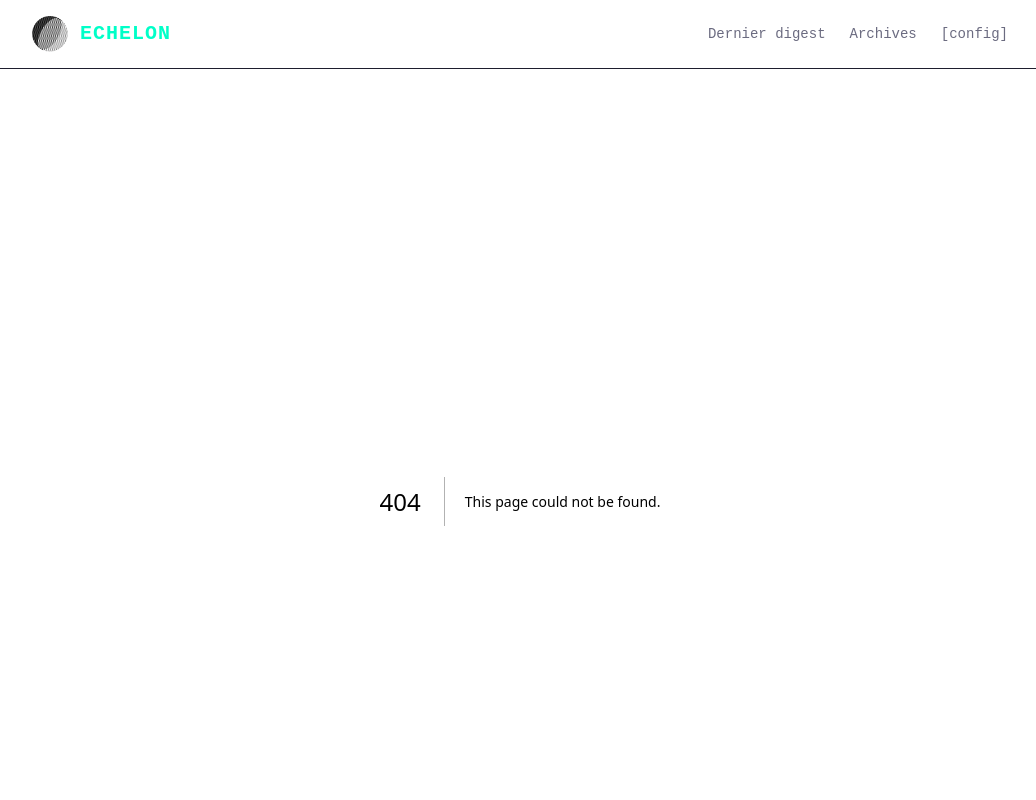
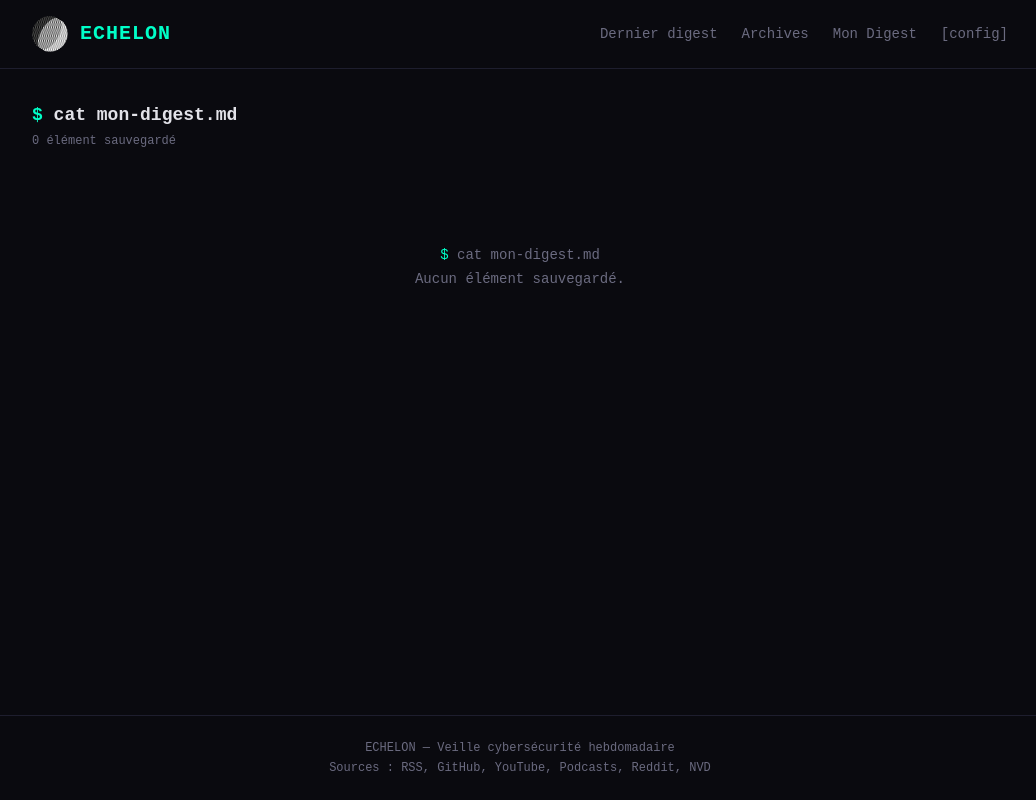
Before and after one commit to qyrnsec/echelon, a Next.js app in the folder web/: page /my-digest in a window 1280 px wide. Before the commit this address had no page. Shown: the top 800 px of the page, without its empty margins (120-1156 px from the left). Built offline with nearby package versions, Linux system fonts and the light colour scheme.

Commit message:
✨ feat: add My Digest feature with bookmarks, dedicated page and export

```diff
--- /dev/null
+++ b/web/src/app/my-digest/page.tsx
@@ -0,0 +1,5 @@
+import MyDigestView from "@/components/MyDigestView";
+
+export default function MyDigestPage() {
+  return <MyDigestView />;
+}
--- /dev/null
+++ b/web/src/components/BookmarkButton.tsx
@@ -0,0 +1,45 @@
+"use client";
+
+import { useState, useEffect } from "react";
+import type { DigestItem } from "@/lib/types";
+import { isBookmarked, addBookmark, removeBookmark } from "@/lib/bookmarks";
+
+export default function BookmarkButton({
+  item,
+  digestDate,
+}: {
+  item: DigestItem;
+  digestDate: string;
+}) {
+  const [saved, setSaved] = useState(false);
+
+  useEffect(() => {
+    setSaved(isBookmarked(item.url));
+  }, [item.url]);
+
+  const toggle = (e: React.MouseEvent) => {
+    e.preventDefault();
+    e.stopPropagation();
+    if (saved) {
+      removeBookmark(item.url);
+      setSaved(false);
+    } else {
+      addBookmark({ ...item, digestDate });
+      setSaved(true);
+    }
+  };
+
+  return (
+    <button
+      onClick={toggle}
+      className={`text-[10px] px-1.5 py-0.5 rounded border transition-all cursor-pointer ${
+        saved
+          ? "border-accent/40 bg-accent/10 text-accent"
+          : "border-border text-text-dim hover:border-accent/30 hover:text-accent"
+      }`}
+      title={saved ? "Retirer de Mon Digest" : "Ajouter à Mon Digest"}
+    >
+      {saved ? "[*]" : "[+]"}
+    </button>
+  );
+}
--- a/web/src/components/DigestView.tsx
+++ b/web/src/components/DigestView.tsx
@@ -7,6 +7,7 @@
 import DigestFilters from "./DigestFilters";
 import ExportButton from "./ExportButton";
 import StackAlertBanner from "./StackAlertBanner";
+import BookmarkButton from "./BookmarkButton";
 
 const FILTERS_KEY = "echelon:filters";
 const STACK_KEY = "echelon:stack";
@@ -105,6 +106,9 @@
           category={cat}
           items={grouped[cat] || []}
           highlightedUrls={highlightedUrls}
+          renderActions={(item) => (
+            <BookmarkButton item={item} digestDate={date} />
+          )}
         />
       ))}
     </div>
--- a/web/src/components/Header.tsx
+++ b/web/src/components/Header.tsx
@@ -31,6 +31,9 @@
             <Link href="/archive" className="hover:text-accent transition-colors">
               Archives
             </Link>
+            <Link href="/my-digest" className="hover:text-accent transition-colors">
+              Mon Digest
+            </Link>
             <button
               onClick={() => setStackOpen(true)}
               className="hover:text-accent transition-colors cursor-pointer"
--- /dev/null
+++ b/web/src/components/MyDigestView.tsx
@@ -0,0 +1,104 @@
+"use client";
+
+import { useState, useEffect } from "react";
+import type { BookmarkedItem } from "@/lib/types";
+import { getBookmarks, removeBookmark } from "@/lib/bookmarks";
+import { generateDigestMarkdown, downloadMarkdown } from "@/lib/markdown";
+import DigestCard from "./DigestCard";
+
+export default function MyDigestView() {
+  const [bookmarks, setBookmarks] = useState<BookmarkedItem[]>([]);
+  const [mounted, setMounted] = useState(false);
+
+  useEffect(() => {
+    setBookmarks(getBookmarks());
+    setMounted(true);
+  }, []);
+
+  const handleRemove = (url: string) => {
+    removeBookmark(url);
+    setBookmarks((prev) => prev.filter((b) => b.url !== url));
+  };
+
+  const handleExport = () => {
+    const today = new Date().toISOString().split("T")[0];
+    const content = generateDigestMarkdown("Mon Digest", today, bookmarks);
+    downloadMarkdown(`mon-digest-${today}.md`, content);
+  };
+
+  if (!mounted) return null;
+
+  const grouped: Record<string, BookmarkedItem[]> = {};
+  for (const item of bookmarks) {
+    const key = item.digestDate;
+    if (!grouped[key]) grouped[key] = [];
+    grouped[key].push(item);
+  }
+
+  const sortedDates = Object.keys(grouped).sort().reverse();
+
+  return (
+    <div>
+      <div className="mb-8">
+        <div className="flex items-center justify-between">
+          <h1 className="text-lg font-bold">
+            <span className="text-accent">$</span> cat mon-digest.md
+          </h1>
+          {bookmarks.length > 0 && (
+            <button
+              onClick={handleExport}
+              className="text-xs text-text-dim hover:text-accent transition-colors border border-border rounded px-2 py-1 hover:border-accent/40 cursor-pointer"
+            >
+              <span className="text-accent">$</span> export --md
+            </button>
+          )}
+        </div>
+        <p className="text-xs text-text-dim mt-1">
+          {bookmarks.length} élément{bookmarks.length > 1 ? "s" : ""} sauvegardé{bookmarks.length > 1 ? "s" : ""}
+        </p>
+      </div>
+
+      {bookmarks.length === 0 ? (
+        <div className="text-center py-16">
+          <p className="text-text-dim text-sm">
+            <span className="text-accent">$</span> cat mon-digest.md
+          </p>
+          <p className="text-text-dim text-sm mt-1">Aucun élément sauvegardé.</p>
+        </div>
+      ) : (
+        sortedDates.map((digestDate) => (
+          <section key={digestDate} className="mb-8">
+            <h2 className="text-sm font-bold uppercase tracking-widest text-text-dim mb-4 flex items-center gap-2">
+              <span className="text-accent font-mono">&gt;</span>
+              Digest {digestDate}
+              <span className="text-[10px] text-text-dim font-normal">
+                ({grouped[digestDate].length})
+              </span>
+            </h2>
+            <div className="space-y-2">
+              {grouped[digestDate].map((item, i) => (
+                <DigestCard
+                  key={`${item.url}-${i}`}
+                  item={item}
+                  actions={
+                    <button
+                      onClick={(e) => {
+                        e.preventDefault();
+                        e.stopPropagation();
+                        handleRemove(item.url);
+                      }}
+                      className="text-[10px] px-1.5 py-0.5 rounded border border-red/40 bg-red/10 text-red hover:bg-red/20 transition-all cursor-pointer"
+                      title="Retirer de Mon Digest"
+                    >
+                      [-]
+                    </button>
+                  }
+                />
+              ))}
+            </div>
+          </section>
+        ))
+      )}
+    </div>
+  );
+}
--- /dev/null
+++ b/web/src/lib/bookmarks.ts
@@ -0,0 +1,23 @@
+import type { BookmarkedItem } from "./types";
+import { getStorageItem, setStorageItem } from "./storage";
+
+const STORAGE_KEY = "echelon:bookmarks";
+
+export function getBookmarks(): BookmarkedItem[] {
+  return getStorageItem<BookmarkedItem[]>(STORAGE_KEY) || [];
+}
+
+export function addBookmark(item: BookmarkedItem): void {
+  const bookmarks = getBookmarks();
+  if (bookmarks.some((b) => b.url === item.url)) return;
+  setStorageItem(STORAGE_KEY, [...bookmarks, item]);
+}
+
+export function removeBookmark(url: string): void {
+  const bookmarks = getBookmarks();
+  setStorageItem(STORAGE_KEY, bookmarks.filter((b) => b.url !== url));
+}
+
+export function isBookmarked(url: string): boolean {
+  return getBookmarks().some((b) => b.url === url);
+}
```
